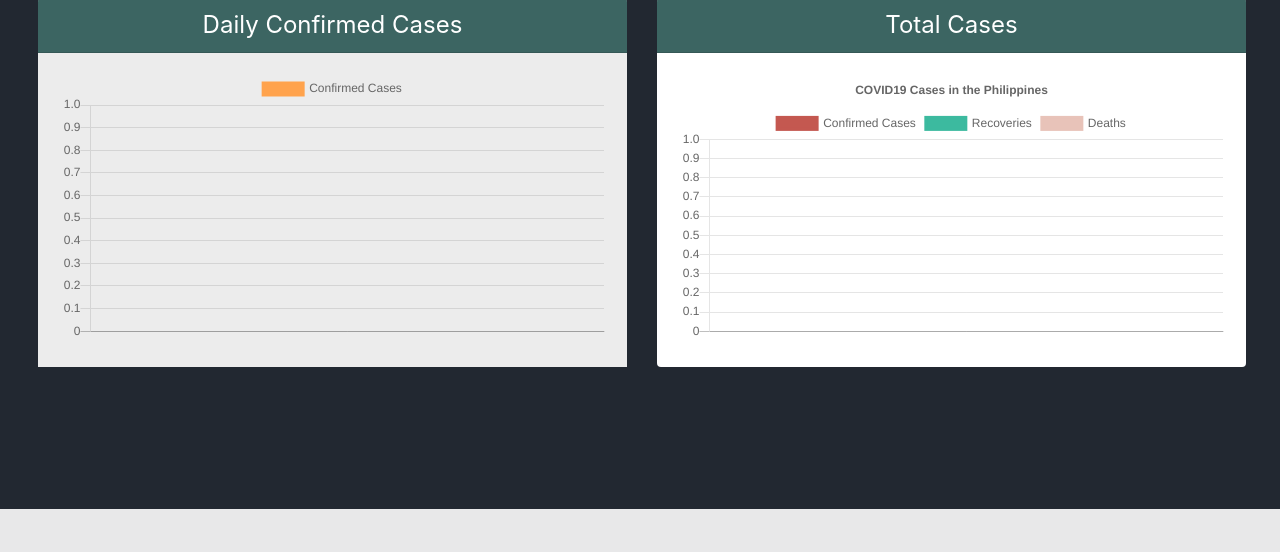
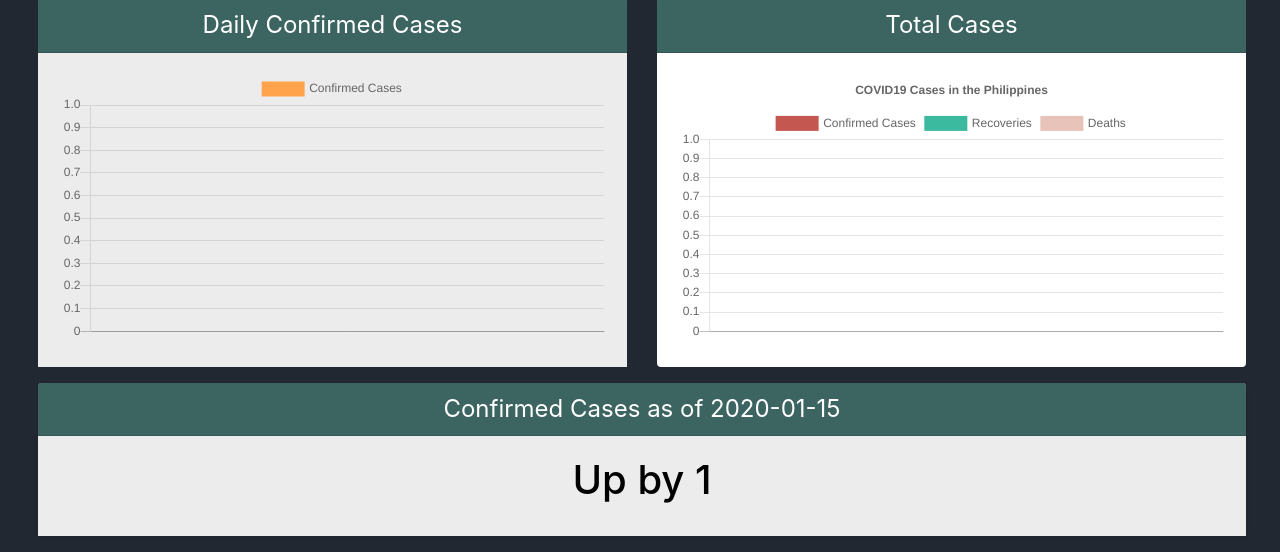
Before and after one commit to bermylle/covid19PH_live, a Flask app: template templates/daily-graph.html in a window 1280 px wide. Shown: the part 291-843 px from the top of the page. Before the commit the page ends 800 px from the top, so only its background shows below. Run offline with Flask 2, Linux system fonts and the light colour scheme; the template is opened without the code that fills it: most values are stand-ins (such as "Sample title", 1, 10 or a date in 2020); parts of the project's set-up code (start-up, migrations or seed data) failed here and were passed over; some libraries are stand-ins or nearby versions.

Commit message:
daily add

```diff
--- a/app.py
+++ b/app.py
@@ -7,9 +7,6 @@ from datasets.ph_data import *
 
 app = flask.Flask(__name__)
 app.config["DEBUG"] = True
-
-
-
 
 
 # MAIN
--- a/templates/daily-graph.html
+++ b/templates/daily-graph.html
@@ -3,7 +3,7 @@
 {% block daily_data_total %}
 
 
-
+<!-- two graphs -->
 <div class="row card-deck mr-1 ml-2">
     <div class="card text-center border-0">
         <div class="card-header bg-primary-cards-header bg-primary-text">
@@ -28,16 +28,27 @@
     </div>
 </div>
 
+<!-- below two graphs -->
+<div class="card-deck text-center row mb-3 mt-3 ml-2 mr-1">
+    <div class="card shadow-sm border-0">
+        <div class="card-header bg-primary-cards-header">
+            <h4 class="my-0 font-weight-normal bg-header-text">Confirmed Cases as of {{ph_dates[-1]}}</h4>
+        </div>
+        <div class="card-body bg-primary-cards-body">
+            <h1 class="card-title pricing-card-title bg-body-text">Up by {{daily_count[-1]}}<small class="text-muted"></small></h1>
+        </div>
+    </div>
+</div>
+
+
+
+
 <script type="text/javascript">
-	//ph total data
 	var ph_recoveries = JSON.parse('{{ ph_recoveries|tojson|safe }}')
 	var ph_deaths = JSON.parse('{{ ph_deaths|tojson|safe }}');
 	var ph_dates = JSON.parse('{{ ph_dates|tojson|safe }}');
 	var ph_confirmed = JSON.parse('{{ ph_confirmed|tojson|safe }}');
-	//ph daily
 	var ph_dates_daily = JSON.parse('{{ ph_dates_daily|tojson|safe }}');
 	var daily_count = JSON.parse('{{ daily_count|tojson|safe }}');
-
-
 </script>
 {% endblock %}
--- a/templates/data.html
+++ b/templates/data.html
@@ -2,7 +2,7 @@
 <div class="container-fluid">
     <div class="card-deck text-center row mb-3 mt-3 ml-2 mr-1">
 
-        <div class="card shadow-sm border-0">
+        <div class="card shadow-sm border-0 column-3">
             <div class="card-header bg-primary-cards-header">
                 <h4 class="my-0 font-weight-normal bg-header-text">Confirmed</h4>
             </div>
```
Also changed, not shown: templates/total-graph.html (deleted, +0 -20 lines).
